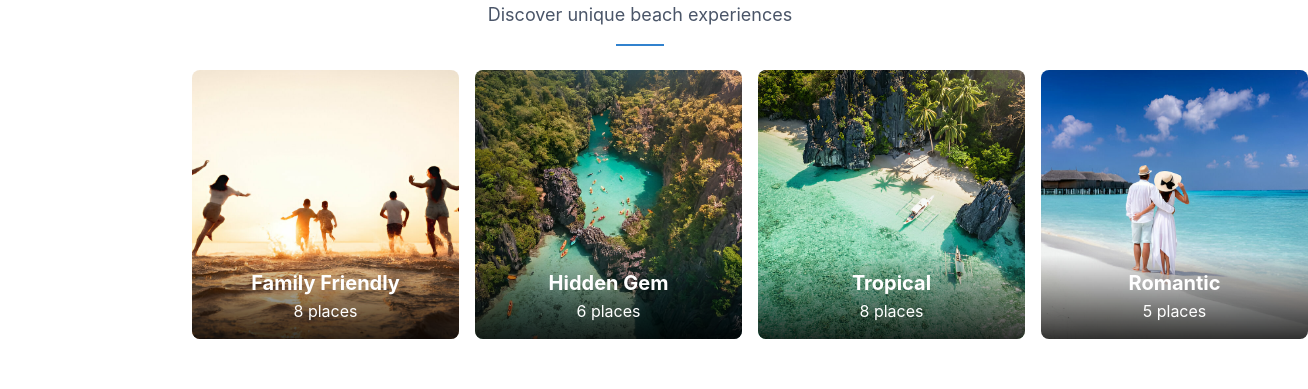
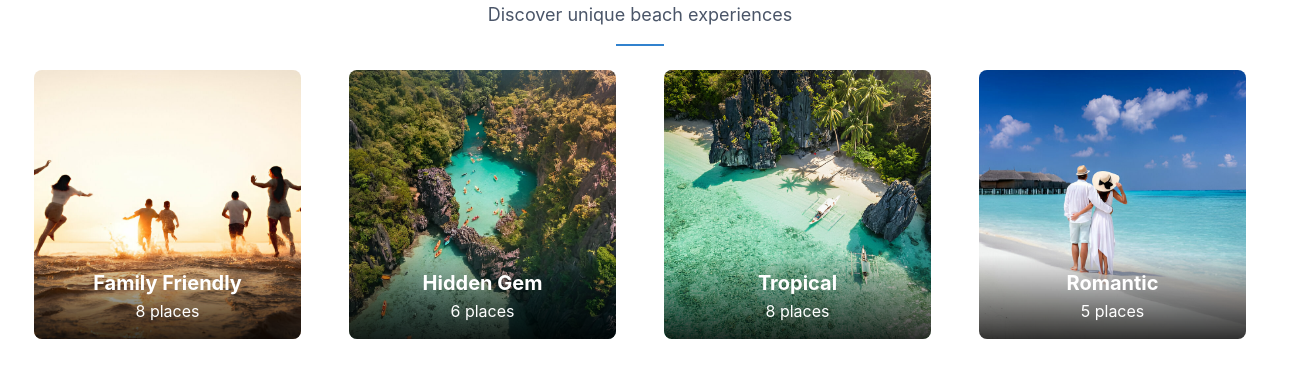
Before and after one commit to rapthar/sandypaths, a React (Create React App) app: page / in a window 1280 px wide. Shown: the part 760-1149 px from the top of the page, 1308 px wide, since content can reach past the window. Built offline with nearby package versions, Linux system fonts and the light colour scheme.

Commit message:
Update Hometwo.jsx

```diff
--- a/src/Components/Home/Hometwo.jsx
+++ b/src/Components/Home/Hometwo.jsx
@@ -54,7 +54,12 @@ function Hometwo() {
         Discover unique beach experiences
       </Text>
       <Box h="2px" w="48px" bg="blue.500" mx="auto" mb={6}></Box>
-      <Grid templateColumns="repeat(4, 1fr)" gap={4}>
+      <Grid
+        templateColumns="repeat(4, 267px)"
+        gap="48px"
+        justifyContent="center"
+        mx="auto"
+      >
         {categories.map((category, index) => (
           <GridItem key={index}>
             <CategoryCard {...category} />
```
